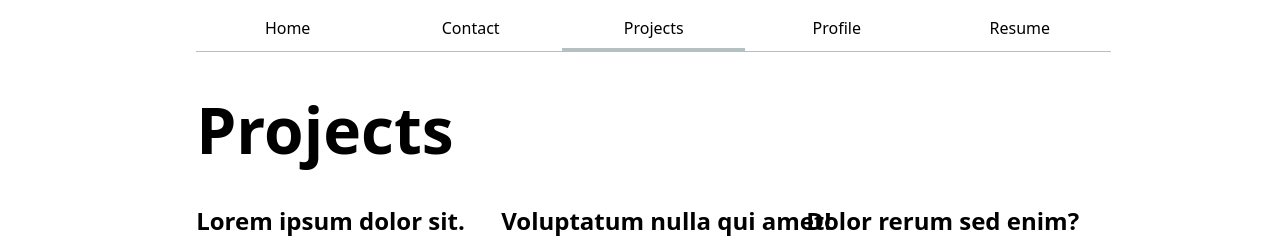
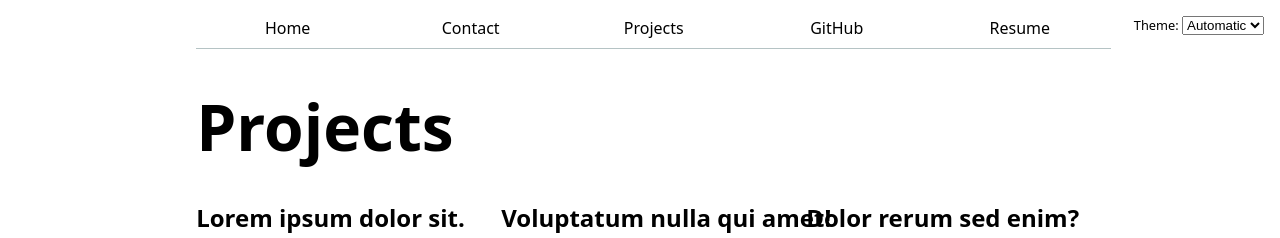
Before and after one commit to JasonLiu134/portfolio, a plain HTML site: page projects/index.html in a window 1280 px wide. Shown: the top 238 px of the page. Drawn offline with Linux system fonts and the light colour scheme.

Commit message:
Lab 3 Updates

```diff
--- /dev/null
+++ b/global.js
@@ -0,0 +1,68 @@
+console.log('IT’S ALIVE!');
+
+function $$(selector, context = document) {
+  return Array.from(context.querySelectorAll(selector));
+}
+
+let pages = [
+  { url: '', title: 'Home' },
+  { url: 'contact/', title: 'Contact' },
+  { url: 'projects/', title: 'Projects' },
+  { url: 'https://github.com/JasonLiu134', title: 'GitHub' },
+  { url: 'resume/', title: 'Resume' },
+];
+
+let nav = document.createElement('nav');
+document.body.prepend(nav);
+const ARE_WE_HOME = document.documentElement.classList.contains('home');
+
+for (let p of pages) {
+  let url = p.url;
+  let title = p.title;
+
+  if (!ARE_WE_HOME && !url.startsWith('http')) {
+    url = '../' + url;
+  }
+
+  let a = document.createElement('a');
+  a.href = url;
+  a.textContent = title;
+  nav.append(a);
+
+  if (a.host !== location.host) {
+    a.target = "_blank"
+  }
+
+  a.classList.toggle(
+    'current',
+    a.host === location.host && a.pathname === location.pathname
+  );
+}
+
+document.body.insertAdjacentHTML(
+  'afterbegin',
+  `
+	<label class="color-scheme">
+		Theme:
+		<select>
+			<option value = "Light Dark"> Automatic </option>
+      <option value = "Light"> Light </option>
+      <option value = "Dark"> Dark </option>
+		</select>
+	</label>`
+);
+
+let select = document.querySelector(":root")
+
+if ("colorScheme" in localStorage) {
+  document.documentElement.style.setProperty('color-scheme', localStorage.colorScheme);
+
+  let updateSelect = document.querySelector('select');
+  updateSelect.value = localStorage.colorScheme;
+}
+
+select.addEventListener('input', function (event) {
+  console.log('color scheme changed to', event.target.value);
+  document.documentElement.style.setProperty('color-scheme', event.target.value);
+  localStorage.colorScheme = event.target.value
+});
--- a/projects/index.html
+++ b/projects/index.html
@@ -1,19 +1,11 @@
 <!DOCTYPE html>
 <html lang="en">
 <head>
+    <script type="module" src="../global.js"></script>
     <link rel="stylesheet" href="../style.css">
     <meta charset="UTF-8">
     <meta name="viewport" content="width=device-width, initial-scale=1.0">
     <title>Projects</title>
-    <nav>
-        <ul>
-            <li><a href="../index.html">Home</a></li>
-            <li><a href="../contact/index.html">Contact</a></li>
-            <li><a class="current" href="../projects/index.html">Projects</a></li>
-            <li><a href="https://github.com/JasonLiu134" target="_blank">Profile</a></li>
-            <li><a href="../resume/index.html">Resume</a></li>
-        </ul>
-    </nav>
 </head>
 <body>
     <h1>Projects</h1>
--- a/style.css
+++ b/style.css
@@ -1,3 +1,7 @@
+:root {
+  color-scheme: light dark;
+}
+
 html {
   --color-accent: oklch(70% 8% 300);
   accent-color: var(--color-accent)
@@ -57,20 +61,24 @@ body {
     }
   }
 
+label.color-scheme {
+  position: absolute;
+  top: 1rem;
+  right: 1rem;
+
+  font: inherit;
+  font-size: 80%;
+  display: inline-block;
+}
+
 nav {
+  --border-color: oklch(50% 10% 200 / 40%);
+
   display: flex;
   margin-bottom: 2em;
-  border-bottom: 1px solid oklch(80% 3% 200);
+  border-bottom: 1px solid var(--border-color);
 
-  ul {
-    display: contents;
-
-    li {
-      display: contents;
-    }
-  }
-
-  li a {
+  a {
     flex: 1;
     text-decoration: none;
     color: inherit;
@@ -79,12 +87,12 @@ nav {
   }
 
   a.current {
-    border-bottom: 3px solid oklch(80% 3% 200);
+    border-bottom: 5px solid var(--border-color);
   }
 
   a:hover {
-    border-bottom: 3px solid var(--color-accent);
-    background-color: oklch(from var(--color-accent) 95% 5% h)
+    border-bottom: 5px solid var(--color-accent);
+    background-color: color-mix(in oklch, var(--color-accent), canvas 85%);
   }
 }
 
```
Also changed, not shown: contact/index.html (+1 -9 lines), index.html (+1 -9 lines), resume/index.html (+1 -9 lines).
